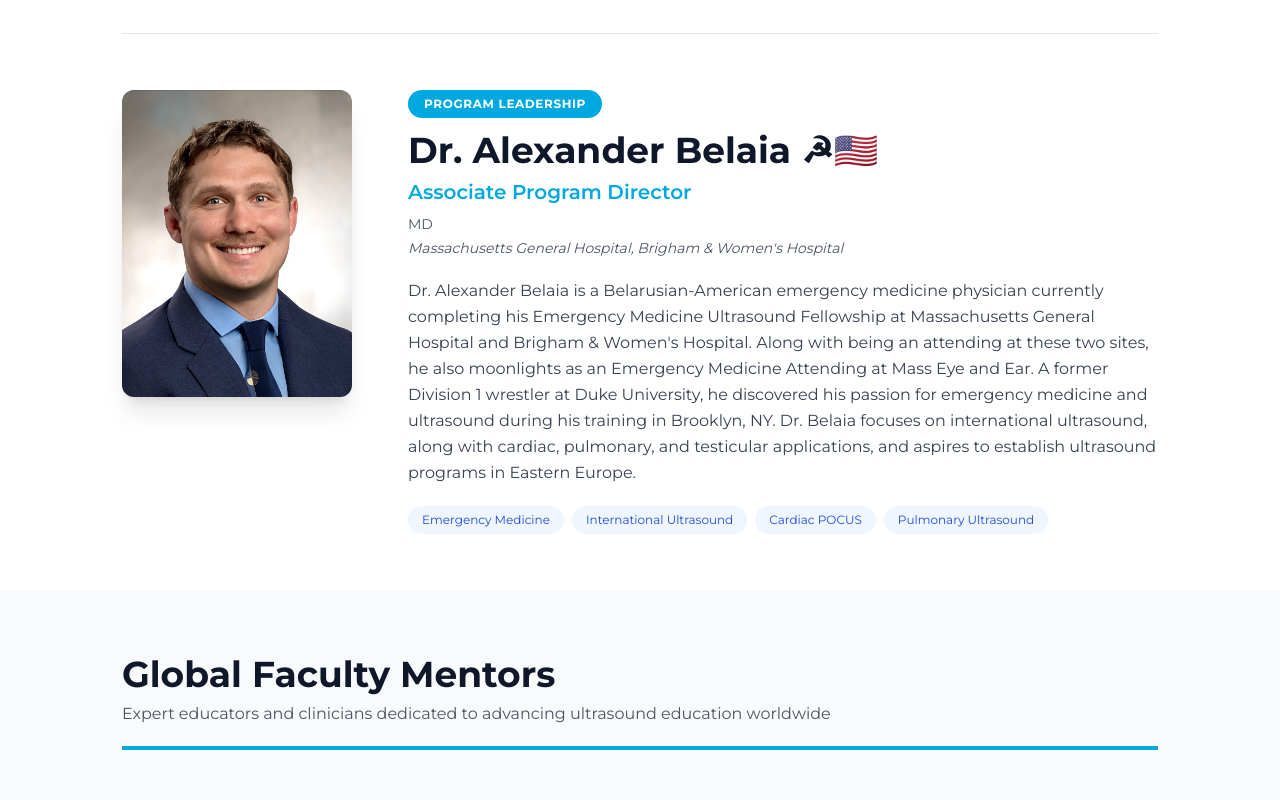
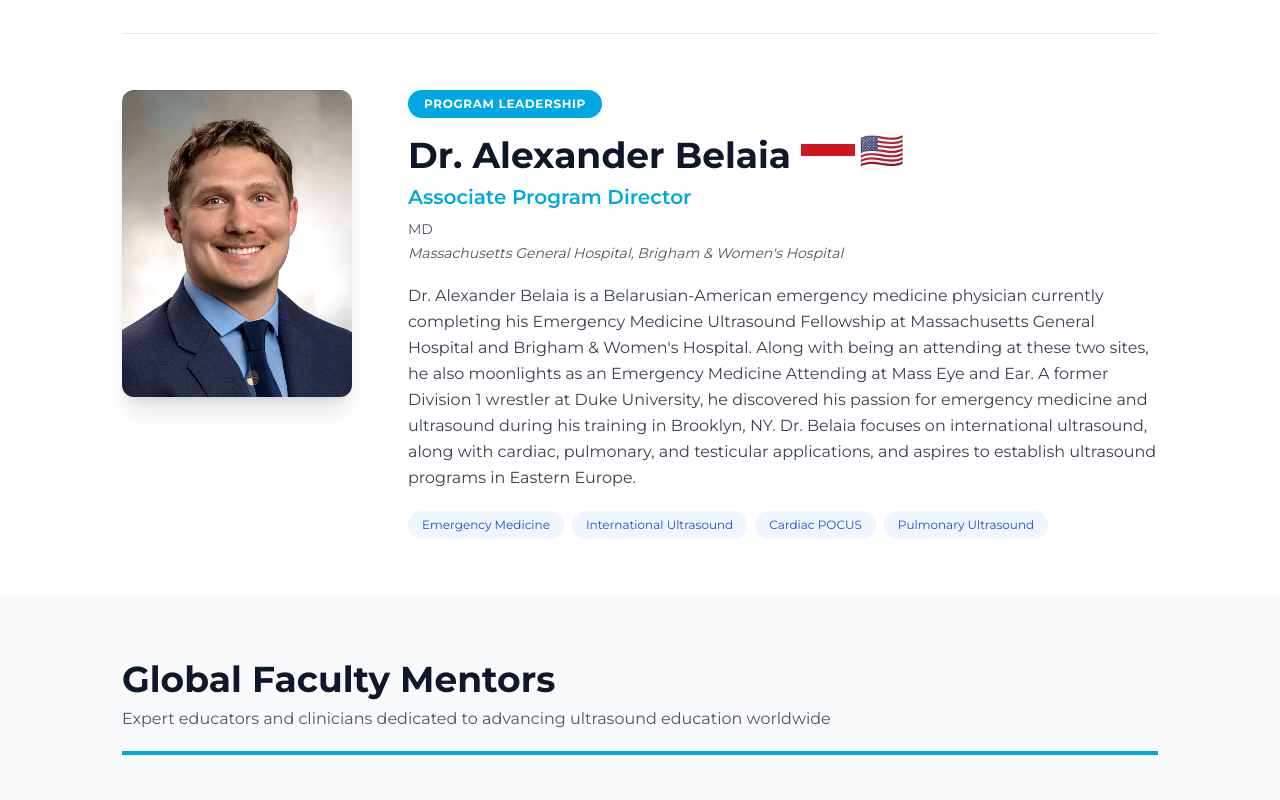
Before and after one commit to bjwalsh93/winfocus-fellowship, a SvelteKit app: page /faculty in a window 1280 px wide. Shown: the part 1580-2380 px from the top of the page. Built offline with nearby package versions, Linux system fonts and the light colour scheme.

Commit message:
Use historical white-red-white Belarus flag for Dr. Belaia
Replaces USSR symbol with the old Belarusian white-red-white flag
as an inline SVG image alongside the US flag emoji.

```diff
--- a/src/lib/data/facultyData.ts
+++ b/src/lib/data/facultyData.ts
@@ -9,6 +9,7 @@ export interface FacultyMember {
 	imageUrl: string;
 	countryFlag: string;
 	country: string;
+	flagImage?: string;
 }
 
 export const facultyMembers: FacultyMember[] = [
@@ -45,8 +46,9 @@ export const facultyMembers: FacultyMember[] = [
 		bio: 'Dr. Alexander Belaia is a Belarusian-American emergency medicine physician currently completing his Emergency Medicine Ultrasound Fellowship at Massachusetts General Hospital and Brigham & Women\'s Hospital. Along with being an attending at these two sites, he also moonlights as an Emergency Medicine Attending at Mass Eye and Ear. A former Division 1 wrestler at Duke University, he discovered his passion for emergency medicine and ultrasound during his training in Brooklyn, NY. Dr. Belaia focuses on international ultrasound, along with cardiac, pulmonary, and testicular applications, and aspires to establish ultrasound programs in Eastern Europe.',
 		specialties: ['Emergency Medicine', 'International Ultrasound', 'Cardiac POCUS', 'Pulmonary Ultrasound'],
 		imageUrl: '/faculty/alex_belaia.jpg',
-		countryFlag: '\u{262D}\u{FE0F}\u{1F1FA}\u{1F1F8}',
-		country: 'USSR / USA'
+		countryFlag: '\u{1F1FA}\u{1F1F8}',
+		country: 'Belarus / USA',
+		flagImage: '/flags/belarus-wrw.svg'
 	},
 	{
 		id: 25,
--- a/src/routes/faculty/+page.svelte
+++ b/src/routes/faculty/+page.svelte
@@ -62,7 +62,7 @@
 					<span class="inline-block bg-[#00A8E1] text-white text-xs font-bold px-4 py-1.5 rounded-full mb-3 uppercase tracking-wider">
 						Program Leadership
 					</span>
-					<h2 class="text-4xl md:text-5xl font-bold mb-2">{programDirector.name} <span class="inline-block" title={programDirector.country}>{programDirector.countryFlag}</span></h2>
+					<h2 class="text-4xl md:text-5xl font-bold mb-2">{programDirector.name} <span class="inline-flex items-center gap-1" title={programDirector.country}>{#if programDirector.flagImage}<img src={programDirector.flagImage} alt="" class="inline-block h-[1em] rounded-sm" />{/if}{programDirector.countryFlag}</span></h2>
 					<p class="text-[#00A8E1] font-semibold text-xl md:text-2xl mb-2">{programDirector.title}</p>
 					<p class="text-gray-600 text-sm mb-1">{programDirector.credentials}</p>
 					<p class="text-gray-600 text-sm mb-5 italic">{programDirector.institution}</p>
@@ -100,7 +100,7 @@
 						<span class="inline-block bg-[#00A8E1] text-white text-xs font-bold px-4 py-1.5 rounded-full mb-3 uppercase tracking-wider">
 							Program Leadership
 						</span>
-						<h2 class="text-3xl md:text-4xl font-bold mb-2">{assocDir.name} <span class="inline-block" title={assocDir.country}>{assocDir.countryFlag}</span></h2>
+						<h2 class="text-3xl md:text-4xl font-bold mb-2">{assocDir.name} <span class="inline-flex items-center gap-1" title={assocDir.country}>{#if assocDir.flagImage}<img src={assocDir.flagImage} alt="" class="inline-block h-[1em] rounded-sm" />{/if}{assocDir.countryFlag}</span></h2>
 						<p class="text-[#00A8E1] font-semibold text-lg md:text-xl mb-2">{assocDir.title}</p>
 						<p class="text-gray-600 text-sm mb-1">{assocDir.credentials}</p>
 						<p class="text-gray-600 text-sm mb-5 italic">{assocDir.institution}</p>
@@ -143,7 +143,7 @@
 
 					<!-- Content -->
 					<div>
-						<h3 class="text-2xl md:text-3xl font-bold text-dark mb-2">{faculty.name} <span class="inline-block" title={faculty.country}>{faculty.countryFlag}</span></h3>
+						<h3 class="text-2xl md:text-3xl font-bold text-dark mb-2">{faculty.name} <span class="inline-flex items-center gap-1" title={faculty.country}>{#if faculty.flagImage}<img src={faculty.flagImage} alt="" class="inline-block h-[1em] rounded-sm" />{/if}{faculty.countryFlag}</span></h3>
 						<p class="text-[#00A8E1] font-semibold text-lg mb-2">{faculty.title}</p>
 						<p class="text-sm text-gray-600 mb-1">{faculty.credentials}</p>
 						<p class="text-sm text-gray-600 mb-5 italic">{faculty.institution}</p>
```
Also changed, not shown: static/flags/belarus-wrw.svg (added).
